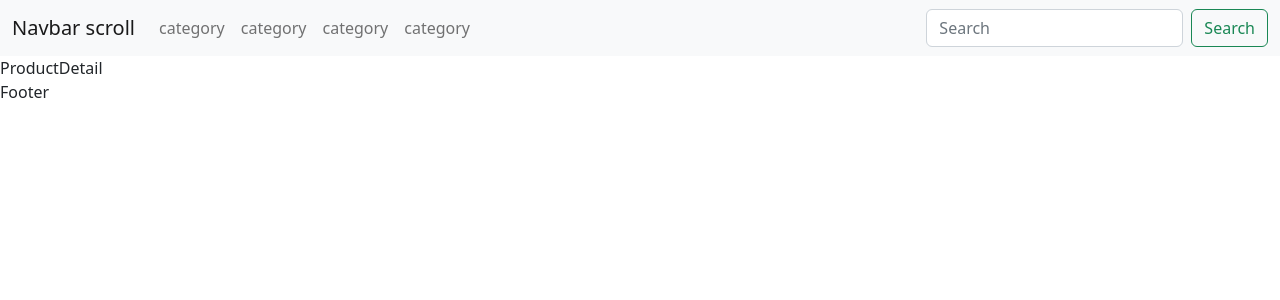
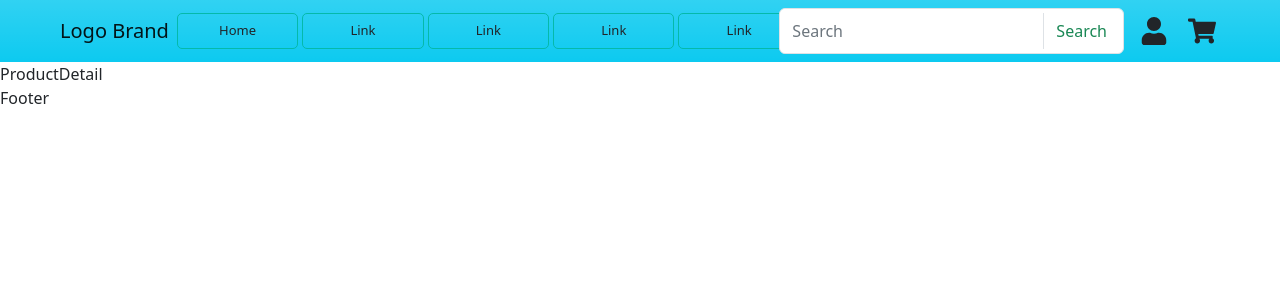
Before and after one commit to phamdinhbinh/E-Commer-Website, a React (Create React App) app: page /productDetail in a window 1280 px wide. Shown: the top 300 px of the page. Built offline with nearby package versions, Linux system fonts and the light colour scheme.

Commit message:
responsive header

```diff
--- a/package.json
+++ b/package.json
@@ -10,6 +10,7 @@
     "react": "^18.2.0",
     "react-bootstrap": "^2.7.2",
     "react-dom": "^18.2.0",
+    "react-icons": "^4.7.1",
     "react-router-dom": "^6.8.1",
     "react-scripts": "5.0.1",
     "web-vitals": "^2.1.4"
--- /dev/null
+++ b/src/Components/Header/Style.css
@@ -0,0 +1,9 @@
+.navbar-nav li {
+    border: #05b9aa solid 1px  ;
+    border-radius: 5px;
+    text-align: center;
+
+    height: 36px;
+    font-size: 13px;
+   line-height: 24px;
+}
--- a/src/Components/Header/header.js
+++ b/src/Components/Header/header.js
@@ -1,41 +1,49 @@
 import React from 'react'
-import Button from 'react-bootstrap/Button';
-import Container from 'react-bootstrap/Container';
-import Form from 'react-bootstrap/Form';
-import Nav from 'react-bootstrap/Nav';
-import Navbar from 'react-bootstrap/Navbar';
-import NavDropdown from 'react-bootstrap/NavDropdown';
+import {FaUser, FaShoppingCart} from "react-icons/fa"
+import { Link } from 'react-router-dom'
+import './Style.css';
 const Header = () => {
   return (
     <>
-     <Navbar bg="light" expand="lg">
-      <Container fluid>
-        <Navbar.Brand href="#">Navbar scroll</Navbar.Brand>
-        <Navbar.Toggle aria-controls="navbarScroll" />
-        <Navbar.Collapse id="navbarScroll">
-          <Nav
-            className="me-auto my-2 my-lg-0"
-            style={{ maxHeight: '100px' }}
-            navbarScroll
-          >
-            <Nav.Link href="#action1">category</Nav.Link>
-            <Nav.Link href="#action1">category</Nav.Link>
-            <Nav.Link href="#action1">category</Nav.Link>
-            <Nav.Link href="#action1">category</Nav.Link>
+      <nav className="navbar navbar-expand-lg bg-info bg-gradient">
+    <div className="container-fluid mx-md-2 mx-lg-5">
+    <Link className="navbar-brand  order-1 me-0 me-md-2 " href="#">Logo Brand</Link>
+    <button className="navbar-toggler " type="button" data-bs-toggle="collapse" data-bs-target="#navbarTogglerDemo02" aria-controls="navbarTogglerDemo02" aria-expanded="false" aria-label="Toggle navigation">
+      <span className="navbar-toggler-icon"></span>
+    </button>
+    <div className="collapse navbar-collapse order-4 order-md-1 mt-1 mt-sm-0" id="navbarTogglerDemo02">
+      <ul className="navbar-nav me-auto mb-2 mb-lg-0 gap-1 row-cols-2  ">
+        <li className="nav-item  ">
+          <Link className="nav-link p-1 text-dark h-100 d-inline-block  "  href="#">Home</Link>
+        </li>
+        <li className="nav-item ">
+          <Link className="nav-link p-1 text-dark h-100 d-inline-block " href="#">Link</Link>
+        </li>
+        <li className="nav-item ">
+          <Link className="nav-link p-1 text-dark h-100 d-inline-block" href="#">Link</Link>
+        </li>
+        <li className="nav-item ">
+          <Link className="nav-link p-1 text-dark h-100 d-inline-block" href="#">Link</Link>
+        </li>
+        <li className="nav-item ">
+          <Link className="nav-link p-1 text-dark h-100 d-inline-block" href="#">Link</Link>
+        </li>
+        <li className="nav-item ">
+          <Link className="nav-link p-1 text-dark h-100 d-inline-block" href="#">Link</Link>
+        </li>
+      </ul>
+      <form className="d-flex border border-1 rounded bg-white " role="search">
+        <input className=" form-control me-1 border border-0 " type="search" placeholder="Search" aria-label="Search"/>
+        <button className="btn btn-outline-success m-1 border border-0 border border-start rounded-0  " type="submit">Search</button>
+      </form>
 
-          </Nav>
-          <Form className="d-flex">
-            <Form.Control
-              type="search"
-              placeholder="Search"
-              className="me-2"
-              aria-label="Search"
-            />
-            <Button variant="outline-success">Search</Button>
-          </Form>
-        </Navbar.Collapse>
-      </Container>
-    </Navbar>
+    </div>
+    <div className='order-3'>
+        <FaUser size='28px' className='mx-3' />
+        <FaShoppingCart size='28px' className='mx-1'/>
+      </div>
+  </div>
+</nav>
     </>
   )
 }
--- a/src/pages/ProductDetail.js
+++ b/src/pages/ProductDetail.js
@@ -2,7 +2,7 @@ import React from 'react'
 
 const ProductDetail = () => {
   return (
-    <div>ProductDetail</div>
+     <div> ProductDetail</div>
   )
 }
 
```
Also changed, not shown: 1 other file (tests, documents, lock files or other folders).
